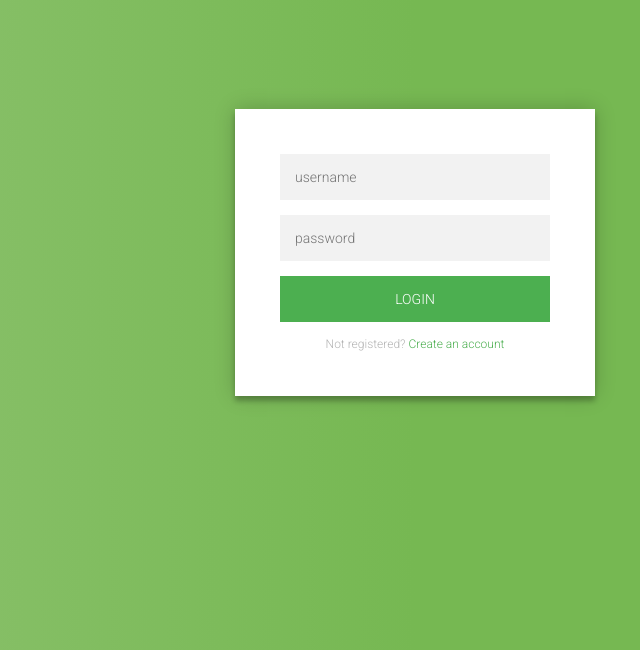
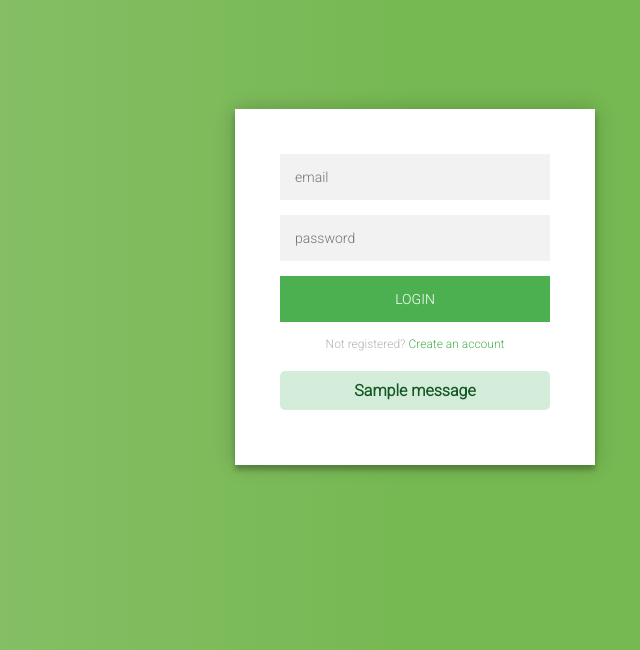
Before and after one commit to nazoruu/ExpenseTracker, a Flask app: page /login in a window 1280 px wide. Shown: the top 650 px of the page, without its empty margins (225-865 px from the left). Run offline with Flask 3, Linux system fonts and the light colour scheme; tables that the repository leaves empty hold one stand-in row (values such as "Sample post"); one stand-in notice (Sample message) is shown; some libraries are stand-ins or nearby versions.

Commit message:
login and signup working

```diff
--- a/website/auth.py
+++ b/website/auth.py
@@ -9,8 +9,16 @@ auth = Blueprint('auth', __name__)
 @auth.route('/login', methods=['GET', 'POST'])
 def login():
     if request.method == 'POST':
-        username = request.form.get('username')
+        email = request.form.get('email')
         password = request.form.get('password')
+        user = User.query.filter_by(email=email).first()
+        if user:
+            if check_password_hash(user.password, password):
+                return redirect(url_for('view.home'))
+            else:
+                flash('Incorrect password', category='error')
+        else:
+            flash('Email does not exist', category='error')
     return render_template("login.html")
 
 
@@ -24,9 +32,13 @@ def signup():
         username = request.form.get('sign_user')
         password = request.form.get('sign_pass')
         email = request.form.get('email')
-        new_user = User(username=username, email=email, password=generate_password_hash(password, method='pbkdf2:sha256'))
-        db.session.add(new_user)
-        db.session.commit()
-        return redirect(url_for('view.home'))
+        user = User.query.filter_by(email=email).first()
+        if user:
+            flash('Email already exists', category='error')
+        else:
+            new_user = User(username=username, email=email, password=generate_password_hash(password, method='pbkdf2:sha256'))
+            db.session.add(new_user)
+            db.session.commit()
+            flash('Account created', category='success')
 
     return render_template("login.html")
--- a/website/static/css/login.css
+++ b/website/static/css/login.css
@@ -96,3 +96,21 @@ body {
   -webkit-font-smoothing: antialiased;
   -moz-osx-font-smoothing: grayscale;
 }
+
+.alert {
+  padding: 10px;
+  margin-bottom: 10px;
+  border-radius: 5px;
+  font-weight: bold;
+  margin-top: 20px;
+}
+.alert-success {
+  background-color: #d4edda;
+  border-color: #c3e6cb;
+  color: #155724;
+}
+.alert-error {
+  background-color: #f8d7da;
+  border-color: #f5c6cb;
+  color: #721c24;
+}
--- a/website/templates/login.html
+++ b/website/templates/login.html
@@ -17,11 +17,20 @@
                 <p class="message">Already registered? <a href="/login">Sign In</a></p>
             </form>
             <form class="login-form" action="{{ url_for('auth.login') }}" method="POST">
-                <input type="text" name="username" placeholder="username"/>
+                <input type="text" name="email" placeholder="email"/>
                 <input type="password" name="password" placeholder="password"/>
                 <button type="submit" id="login-btn">login</button>
                 <p class="message">Not registered? <a href="#">Create an account</a></p>
             </form>
+            {% with messages = get_flashed_messages(with_categories=true) %}
+                {% if messages %}
+                    {% for category, message in messages %}
+                        <div class="alert alert-{{ category }}">
+                            {{ message }}
+                        </div>
+                    {% endfor %}
+                {% endif %}
+            {% endwith %}
         </div>
         <script src="https://cdnjs.cloudflare.com/ajax/libs/jquery/2.1.3/jquery.min.js"></script>
         <script src="{{ url_for('static', filename='js/login.js') }}"></script>
```
Also changed, not shown: instance/database.sqlite.
